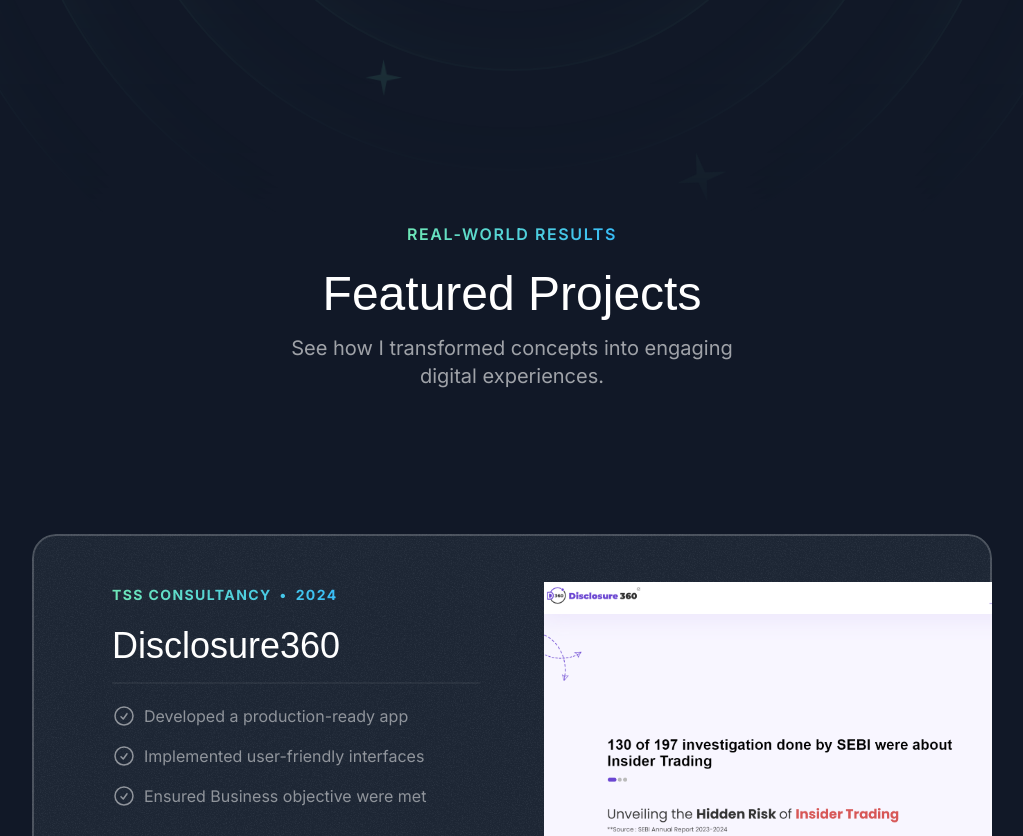
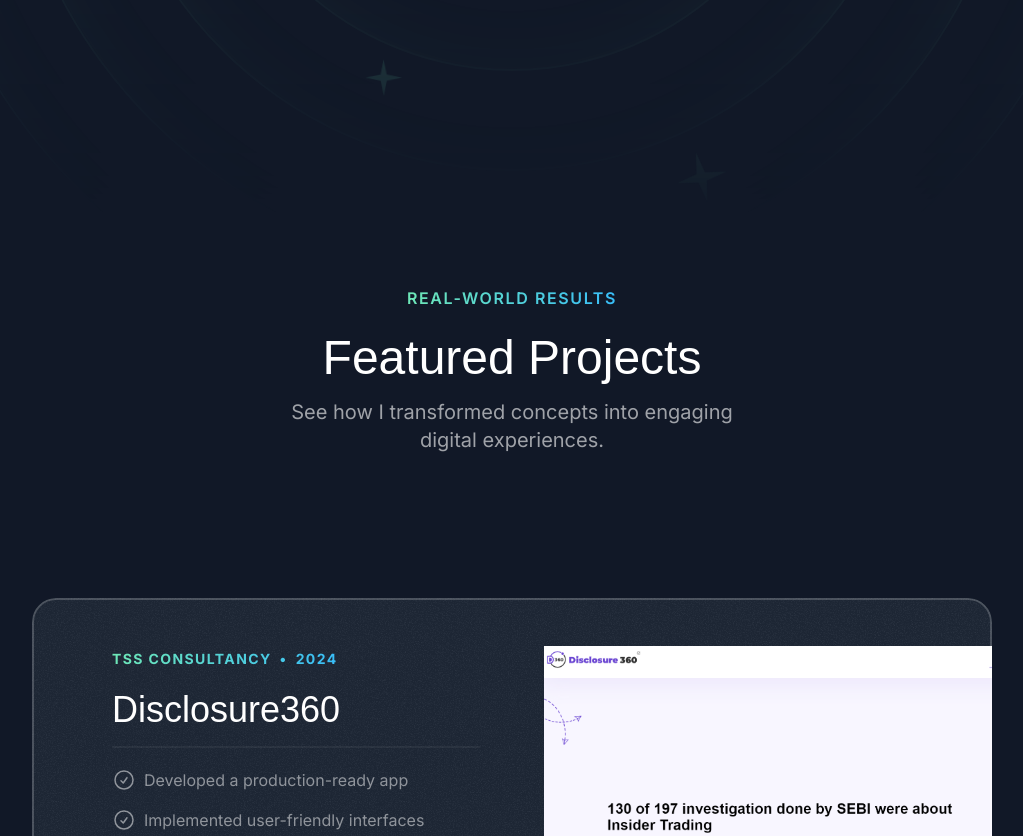
Before and after one commit to devambarbhaya/starter, a Next.js app: page / in a window 1280 px wide. Shown: the part 700-1536 px from the top of the page, without its empty margins (128-1151 px from the left). Built offline with nearby package versions, Linux system fonts and the light colour scheme; a web font is replaced by a local one.

Commit message:
add Header Navigation

```diff
--- a/src/app/globals.css
+++ b/src/app/globals.css
@@ -1,6 +1,10 @@
 @tailwind base;
 @tailwind components;
 @tailwind utilities;
+
+html {
+  scroll-behavior: smooth;
+}
 
 @layer base {
   .nav-item {
--- a/src/app/page.tsx
+++ b/src/app/page.tsx
@@ -11,12 +11,12 @@ export default function Home() {
   return (
     <div>
       <Header />
-      <HeroSection />
-      <ProjectsSection />
+      <HeroSection id="home" />
+      <ProjectsSection id="projects" />
       <TapeSection />
       <TestimonialsSection />
-      <AboutSection />
-      <ContactSection />
+      <AboutSection id="about" />
+      <ContactSection id="contact" />
       <Footer />
     </div>
   );
--- a/src/sections/About.tsx
+++ b/src/sections/About.tsx
@@ -113,10 +113,15 @@ const hobbies = [
   },
 ];
 
-export const AboutSection = () => {
+interface AboutProps {
+  id: string;
+}
+
+export const AboutSection = ({ id }: AboutProps) => {
   const constraintRef = useRef(null);
 
   return (
+    <section id={id}>
       <div className="py-20 lg:py-28">
         <div className="container">
           <SectionHeader
@@ -196,5 +201,6 @@ export const AboutSection = () => {
           </div>
         </div>
       </div>
+    </section>
   );
 };
--- a/src/sections/Contact.tsx
+++ b/src/sections/Contact.tsx
@@ -1,8 +1,13 @@
 import ArrowDown from "@/assets/icons/arrow-down.svg";
 import grainImage from "@/assets/images/grain.jpg";
 
-export const ContactSection = () => {
+interface ContactProps {
+  id: string;
+}
+
+export const ContactSection = ({ id }: ContactProps) => {
   return (
+    <section id={id}>
       <div className="py-16 pt-12 lg:py-24 lg:pt-20">
         <div className="container">
           <div className="bg-gradient-to-r from-emerald-300 to-sky-400 text-gray-900 py-8 px-10 rounded-3xl text-center md:text-left relative overflow-hidden z-0">
@@ -18,8 +23,8 @@ export const ContactSection = () => {
                   Let&apos;s create something amazing together!
                 </h2>
                 <p className="text-sm mt-2 md:text-base">
-                Ready to bring up your next project to life? Let&apos;s connect
-                and discuss how I can help you achieve your goals.
+                  Ready to bring up your next project to life? Let&apos;s
+                  connect and discuss how I can help you achieve your goals.
                 </p>
               </div>
               <div>
@@ -32,5 +37,6 @@ export const ContactSection = () => {
           </div>
         </div>
       </div>
+    </section>
   );
 };
--- a/src/sections/Header.tsx
+++ b/src/sections/Header.tsx
@@ -2,17 +2,17 @@ export const Header = () => {
   return (
     <div className="flex justify-center items-center fixed top-3 w-full z-10">
       <nav className="flex gap-1 p-0.5 border border-white/15 rounded-full bg-white/10 backdrop-blur">
-        <a href="#" className="nav-item">
+        <a href="#home" className="nav-item">
           Home
         </a>
-        <a href="#" className="nav-item">
+        <a href="#projects" className="nav-item">
           Projects
         </a>
-        <a href="#" className="nav-item">
+        <a href="#about" className="nav-item">
           About
         </a>
         <a
-          href="#"
+          href="#contact"
           className="nav-item bg-white text-gray-900 hover:bg-white/70 hover:text-gray-900"
         >
           Contact
--- a/src/sections/Hero.tsx
+++ b/src/sections/Hero.tsx
@@ -6,8 +6,13 @@ import StarIcon from "@/assets/icons/star.svg";
 import { HeroOrbit } from "@/components/HeroOrbit";
 import SparkleIcon from "@/assets/icons/sparkle.svg";
 
-export const HeroSection = () => {
+interface HeroProps {
+  id: string;
+}
+
+export const HeroSection = ({ id }: HeroProps) => {
   return (
+    <section id={id}>
       <div className="py-24 md:py-48 lg:py-60 relative z-0 overflow-x-clip">
         <div className="absolute inset-0 [mask-image:linear-gradient(to_bottom,transparent,black_10%,black_70%,transparent)]">
           <div
@@ -128,9 +133,9 @@ export const HeroSection = () => {
               </span>
             </h1>
             <p className="mt-4 text-center font-medium text-white/60 md:text-lg">
-            I specialize in transforming design into functional, high performing
-            web applications. Let&apos;s discuss your next project. My next
-            opportunity!
+              I specialize in transforming design into functional, high
+              performing web applications. Let&apos;s discuss your next project.
+              My next opportunity!
             </p>
           </div>
 
@@ -146,5 +151,6 @@ export const HeroSection = () => {
           </div>
         </div>
       </div>
+    </section>
   );
 };
--- a/src/sections/Projects.tsx
+++ b/src/sections/Projects.tsx
@@ -2,14 +2,11 @@ import Image from "next/image";
 import disclosure from "@/assets/disclosure.png";
 import lingo from "@/assets/lingo.png";
 import shoeMarshal from "@/assets/shoe-marshal.png";
-import figma from "@/assets/figma.png";
 import gericht from "@/assets/gericht.png";
 import gpt from "@/assets/gpt.png";
 import techfest from "@/assets/techfest.png";
-import moodIndigo from "@/assets/mood-indigo.png";
 import CheckIcon from "@/assets/icons/check-circle.svg";
 import ArrowUpRight from "@/assets/icons/arrow-up-right.svg";
-import grainImage from "@/assets/images/grain.jpg";
 import { SectionHeader } from "@/components/SectionHeader";
 import { Card } from "@/components/Card";
 
@@ -88,9 +85,14 @@ const portfolioProjects = [
   },
 ];
 
-export const ProjectsSection = () => {
+interface ProjectsProps {
+  id: string;
+}
+
+export const ProjectsSection = ({ id }: ProjectsProps) => {
   return (
-    <section className="pb-16">
+    <section id={id}>
+      <section className="py-16">
         <div className="container">
           <SectionHeader
             eyebrow="Real-World Results"
@@ -148,5 +150,6 @@ export const ProjectsSection = () => {
           </div>
         </div>
       </section>
+    </section>
   );
 };
```
Lines whose indentation alone changed are shown as unchanged.
